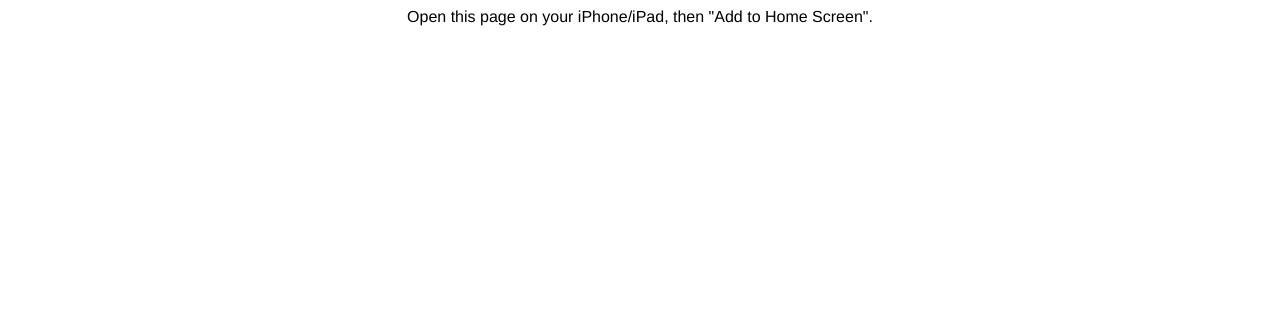
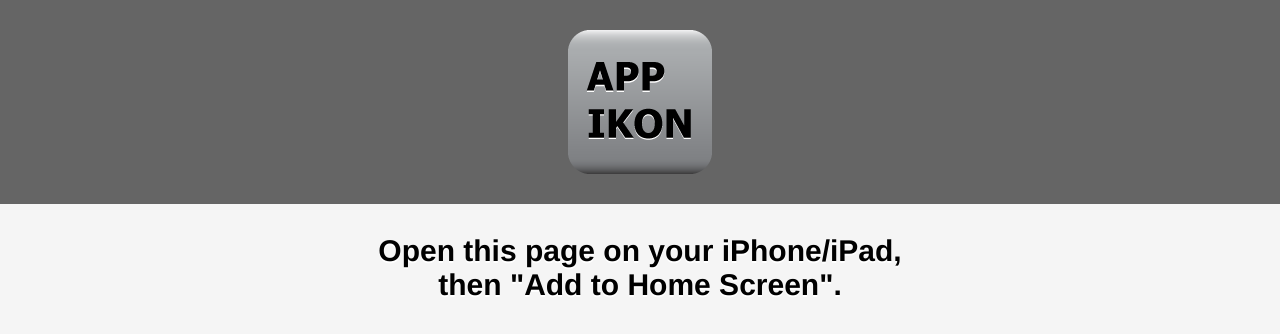
Before and after one commit to oobe/Appikon, a plain HTML site: page index.html in a window 1280 px wide. Drawn offline with Linux system fonts and the light colour scheme.

Commit message:
Modify content and style

```diff
--- a/index.html
+++ b/index.html
@@ -4,14 +4,19 @@
 		<!--Change App name that you want to display on homescreen-->
 		<title>Appikon</title>
 		<link rel="stylesheet" type="text/css" href="style.css" />
-		<link rel="apple-touch-icon-precomposed" href="Icon.png" />
-		<link rel="apple-touch-icon-precomposed" sizes="72x72" href="Icon-72.png" />
-		<link rel="apple-touch-icon-precomposed" sizes="114x114" href="Icon@2x.png" />
-		<link rel="apple-touch-icon-precomposed" sizes="144x144" href="Icon-144.png" />
+		<link rel="apple-touch-icon-precomposed" href="Icon.png" /> <!-- iPhone, iPod touch -->
+		<link rel="apple-touch-icon-precomposed" sizes="72x72" href="Icon-72.png" /> <!-- iPad -->
+		<link rel="apple-touch-icon-precomposed" sizes="114x114" href="Icon@2x.png" /> <!-- iPhone 4S -->
+		<link rel="apple-touch-icon-precomposed" sizes="144x144" href="Icon-144.png" /> <!-- New iPad -->
 		<meta name="viewport" content="width=320" />
 		<meta name="apple-mobile-web-app-capable" content="yes" />
 	</head>
 	<body>
-	<center>Open this page on your iPhone/iPad, then "Add to Home Screen".</center>
+	<div class="app_icon_area" align="center">
+		<img src="Icon-144.png" alt="App Icon" align="middle" />
+	</div>
+	<div align="center">
+		<p>Open this page on your iPhone/iPad, <br />then "Add to Home Screen".</p>
+	</div>
 	</body>
 </html>
--- a/style.css
+++ b/style.css
@@ -1,4 +1,17 @@
 body
 {
+	margin: 0px;
+	background-color: #f5f5f5;
 	font-family: 'Helvetica', sans-setif;
+	font-size: 30px;
+	font-weight: bold;
+	text-shadow: 0px 2px white;
 }
+
+.app_icon_area
+{
+	background-color: #656565;
+	padding: 30px;
+	margin: 0px;
+	clear: both;
+}
```
Also changed, not shown: index-shine.html (+10 -4 lines).
